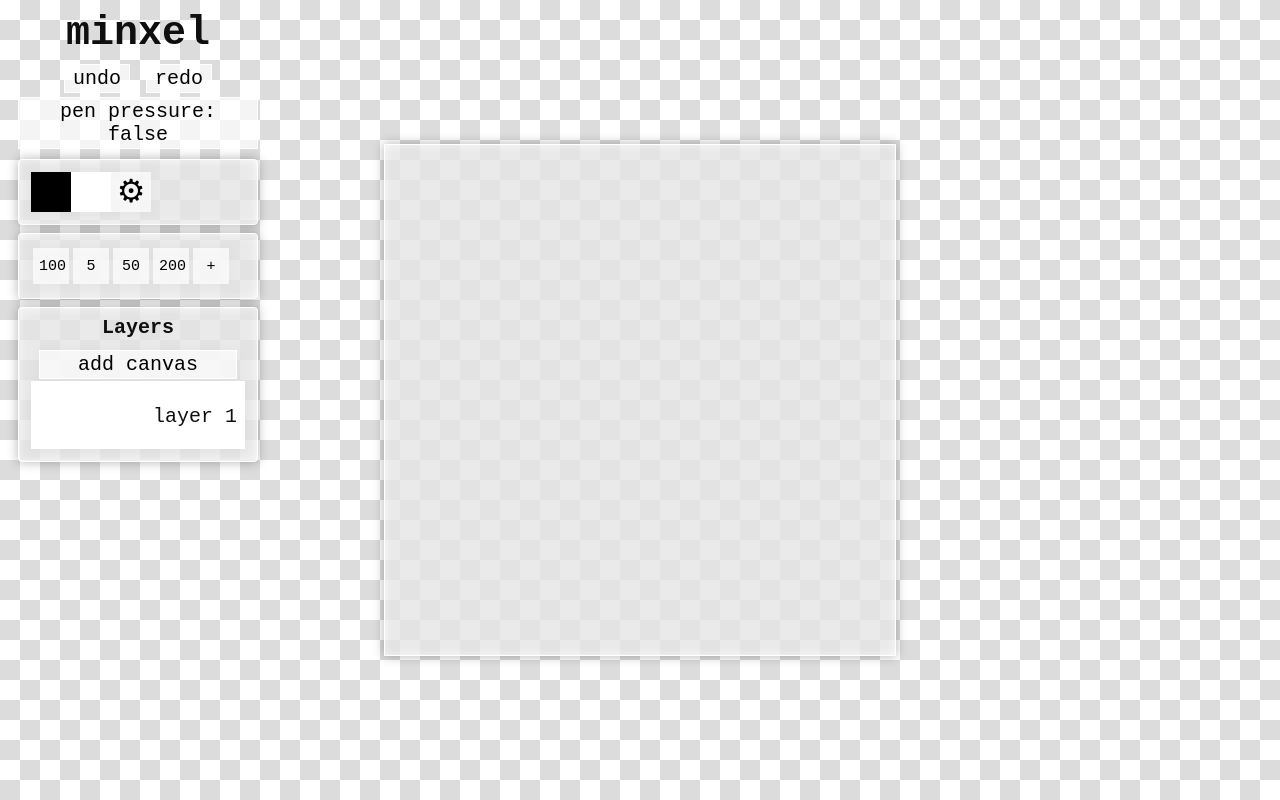
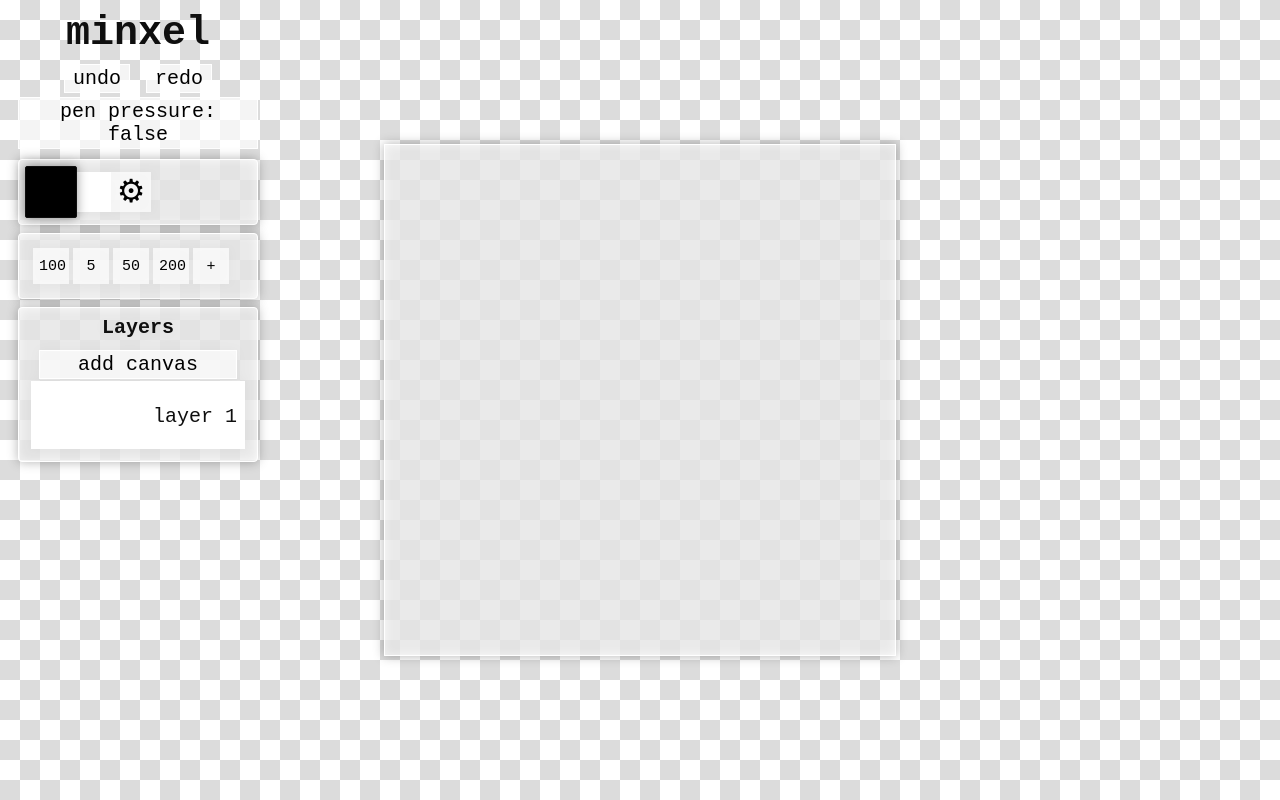
Before and after one commit to cyan-oj/minxel, a React (Vite) app: page / in a window 1280 px wide. Built offline with nearby package versions, Linux system fonts and the light colour scheme.

Commit message:
highlight active color

```diff
--- /dev/null
+++ b/src/Workspace/Palette.css
@@ -0,0 +1,37 @@
+.color-edit-swatch {
+  width: 50%;
+  height: 200px;
+  margin: 12px 0;
+}
+
+.color-preview {
+  display: flex;
+}
+
+.swatch {
+  height: 40px;
+  width: 40px;
+  margin: 0;
+  padding: 0;
+  border: none;
+  font-size: 32px;
+}
+.swatch:hover {
+  border: none;
+  width: 48px;
+  height: 48px;
+  margin: -4px;
+}
+.swatch#addcolor {
+  border: solid 1px var(--base);
+}
+
+#active-swatch {
+  border: 1px solid var(--text);
+  border-radius: 2px;
+  width: 52px;
+  height: 52px;
+  margin: -6px;
+  z-index: 10;
+  filter: drop-shadow(0 0 1.4mm var(--shadow));
+}
--- a/src/Workspace/Palette.jsx
+++ b/src/Workspace/Palette.jsx
@@ -1,12 +1,13 @@
-import { useState } from "react";
-import { useRef } from "react";
+import { useState, useRef } from "react";
 import PaletteEditor from "./PaletteEditor";
-import { colorString } from "../utils/colorConvert";
-import { useEffect } from "react";
+import { colorString, glToRGB } from "../utils/colorConvert";
+import "./Palette.css"
 
 function Palette({ colors, activeColor, setColors, setColor, max = 16 }) {
   const [ showSettings, setShowSettings ] = useState( false );
   const dragColor = useRef();
+
+  console.log("colors", colors, glToRGB( activeColor ))
 
   const dragStart = ( index ) => dragColor.current = index
 
@@ -30,7 +31,7 @@ function Palette({ colors, activeColor, setColors, setColor, max = 16 }) {
   }
 
   const colorsList = colors.map(( color, index ) =>
-    <button key={ index } className="swatch" style={{ backgroundColor: colorString(color), color: colorString(color) }} value={ `${color}` } draggable
+    <button key={ index } className="swatch" id={( color.toString() === glToRGB( activeColor ).toString() ) ? "active-swatch" : null } style={{ backgroundColor: colorString(color), color: colorString(color) }} value={ `${color}` } draggable
       onDragStart={ e => dragStart( index )}
       onDragEnter={ e => dragEnter( index )}
       onMouseUp={ e => setColor(e.target.value) }
@@ -38,13 +39,11 @@ function Palette({ colors, activeColor, setColors, setColor, max = 16 }) {
   )
 
   return (
-    <>
     <div className="toolbox" >
       { colorsList }
       <button className="swatch" id="addColor" onClick={ e => { e.preventDefault(); setShowSettings( !showSettings )}}>⚙</button>
       <PaletteEditor colors={ colors } activeColor={ activeColor } setColors={ setColors } removeColor={ removeColor } showSettings={ showSettings }/>
     </div>
-    </>
   )
 }
 
--- a/src/Workspace/PaletteEditor.css
+++ /dev/null
@@ -1,9 +0,0 @@
-.color-edit-swatch {
-  width: 50%;
-  height: 200px;
-  margin: 12px 0;
-}
-
-.color-preview {
-  display: flex;
-}
--- a/src/Workspace/PaletteEditor.jsx
+++ b/src/Workspace/PaletteEditor.jsx
@@ -1,14 +1,19 @@
 import { useState } from "react";
 import convert from "color-convert"
 import { colorString, glToRGB } from "../utils/colorConvert";
-import "./PaletteEditor.css"
 
-function PaletteEditor({ activeColor, setColors, showSettings }) {
+function PaletteEditor({ colors, activeColor, setColors, showSettings }) {
 
   const [ rgbColor, setColorRGB ] = useState( glToRGB( activeColor ) )
   const [ hslColor, setColorHSL ] = useState( convert.rgb.hsl( rgbColor ))
 
   const addColor = ( color=[ 255, 255, 255 ]) => {
+    for ( const swatch of colors ) {
+      if( swatch === color ) {
+        console.error('color already in palette')
+        return;
+      }
+    }
     setColors( oldColors => [ ...oldColors, color ] )
   }
 
--- a/src/Workspace/Workspace.css
+++ b/src/Workspace/Workspace.css
@@ -57,24 +57,6 @@ canvas {
   flex-direction: column-reverse;
 }
 
-.swatch {
-  height: 40px;
-  width: 40px;
-  margin: 0;
-  padding: 0;
-  border: none;
-  font-size: 32px;
-}
-.swatch:hover {
-  border: none;
-  width: 48px;
-  height: 48px;
-  margin: -4px;
-}
-.swatch#addcolor {
-  border: solid 1px var(--base);
-}
-
 .brush {
   height: 36px;
   width: 36px;
--- a/src/Workspace/Workspace.jsx
+++ b/src/Workspace/Workspace.jsx
@@ -14,15 +14,14 @@ const defaultPalette = [[ 0, 0, 0 ], [ 255, 255, 255 ]]
 const defaultBrushes = [ new Brush( 100, "pen" ), new Brush( 5, "pen" ), new Brush( 50, "pen" ), new Brush( 200, "pen" )]
 
 function Workspace({ name = 'untitled', height = '256', width = '256', image }) {
-
   const [ newLayerNo, setNewLayerNo ] = useState(1);
   const [ layers, setLayers ] = useState([]);
   const [ colors, setColors ] = useState(defaultPalette);
   const [ brushes, setBrushes ] = useState(defaultBrushes);
   const [ pressure, togglePressure ] = useState( false );
 
-  const [ activeLayer, setActiveLayer ] = useState({id: 0});
-  const [ activeColor, setActiveColor ] = useState( rgbToGL( colors[0] )); //[1, 1, 1, 1.0]
+  const [ activeLayer, setActiveLayer ] = useState({});
+  const [ activeColor, setActiveColor ] = useState( rgbToGL( colors[0] ));
   const [ activeBrush, setActiveBrush ] = useState( defaultBrushes[0] );
 
   const [strokeHistory, setStrokeHistory] = useState({});
```
